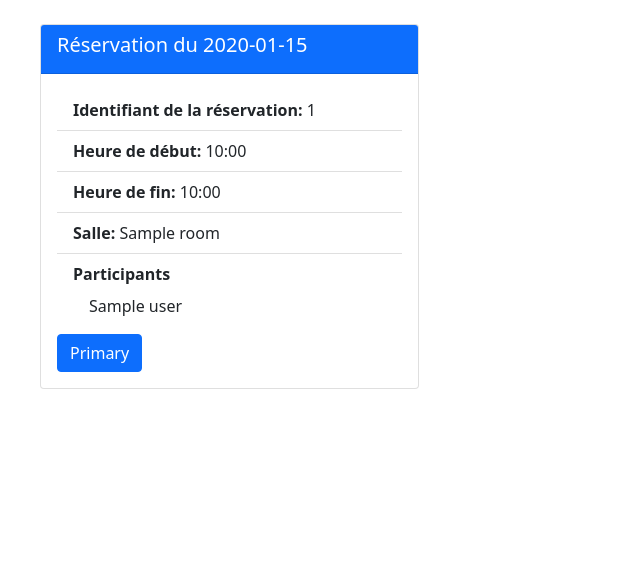
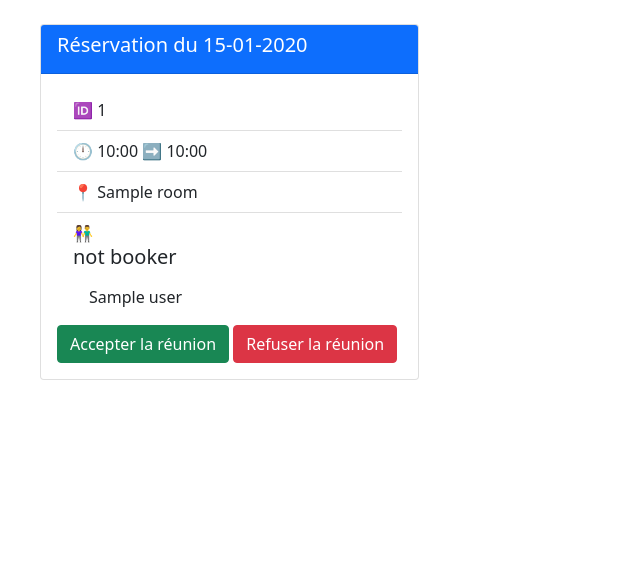
Before and after one commit to RoomBookerE4/web, a Symfony app: template templates/booking/view.html.twig in a window 1280 px wide. Shown: the part 56-644 px from the top of the page, without its empty margins (0-640 px from the left). Run offline with Twig, Linux system fonts and the light colour scheme; the template is opened without the code that fills it: most values are stand-ins (such as "Sample title", 1, 10 or a date in 2020); some libraries are stand-ins or nearby versions.

Commit message:
:sparkles: conditional rendering on booking view card

```diff
--- a/templates/booking/view.html.twig
+++ b/templates/booking/view.html.twig
@@ -1,36 +1,54 @@
 {% extends "base.html.twig" %}
 
 {% block body %}
-    {{ dump(booking) }}
 
-    {{ dump(app.user) }}
-
-    {{ dump(booking.getParticipants()) }}
+    {% set buffer = false %}
 
     <div class="col-md-12 col-xs-12 col-lg-4">
         <div class="card m-3">
             <div class="card-header card-outline-primary">
-                <h5 class="card-title">Réservation du {{ booking.timeStart|date('Y-m-d') }}</h5>
+                <h5 class="card-title">Réservation du {{ booking.timeStart|date('d-m-Y') }}</h5>
             </div>
             <div class="card-body">
                 <ul class="list-group list-group-flush">
-                    <li class="list-group-item"><strong>Identifiant de la réservation:</strong> {{ booking.id }}</li>
-                    <li class="list-group-item"><strong>Heure de début:</strong> {{ booking.timeStart|date('H:i') }}</li>
-                    <li class="list-group-item"><strong>Heure de fin:</strong> {{ booking.timeEnd|date('H:i') }}</li>
-                    <li class="list-group-item"><strong>Salle:</strong> {{ booking.room }}</li>
+                    <li class="list-group-item">&#127380; {{ booking.id }}</li>
+                    <li class="list-group-item">&#128347; {{ booking.timeStart|date('H:i') }} &#10145; {{ booking.timeEnd|date('H:i') }}</li>
+                    <li class="list-group-item">&#128205; {{ booking.room }}</li>
                     <li class="list-group-item">
-                        <strong>Participants</strong>
+                        &#128107;
                         <ul class="list-group list-group-flush">
                             {% for participant in booking.participants %}
+
+                                {% if app.user.getId()==participant.getUser().getId() and participant.getIsInvitation()==true %}
+                                    <h5>is booker</h5>
+                                    {% set buffer = true %}
+                                {% else %}
+                                    <h5>not booker</h5>
+                                    {% set buffer = false %}
+                                {% endif %}
+
                                 <li class="list-group-item">
                                     {{ participant.getUser() }}
+                                    {% if participant.getUser() == app.user %}
+                                        &#9995;
+                                    {% endif %}
                                 </li>
                             {% endfor %}
                         </ul>
                     </li>
                 </ul>
-
-                <button type="button" class="btn btn-primary">Primary</button>
+                {% if booking.timeEnd|date('Y-m-d')<="now"|date('Y-m-d') %}
+                    {% if buffer %}
+                        <button type="button" class="btn btn-warning">Annuler la réservation</button>
+                    {% else %}
+                        <div class="inline">
+                            <button type="button" class="btn btn-success">Accepter la réunion</button>
+                            <button type="button" class="btn btn-danger">Refuser la réunion</button>
+                        </div>
+                    {% endif %}
+                {% else %}
+                    <h4>Réservation passée</h4>
+                {% endif %}
             </div>
         </div>
     </div>
```
